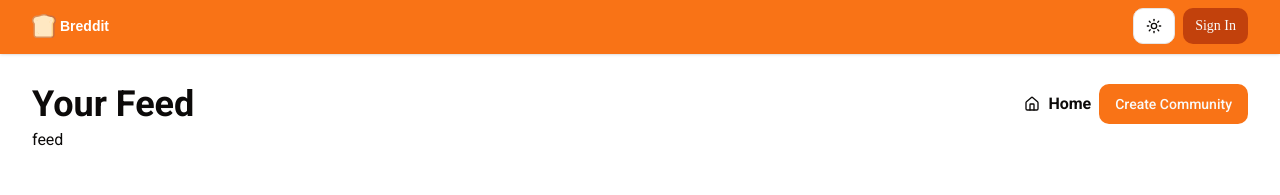
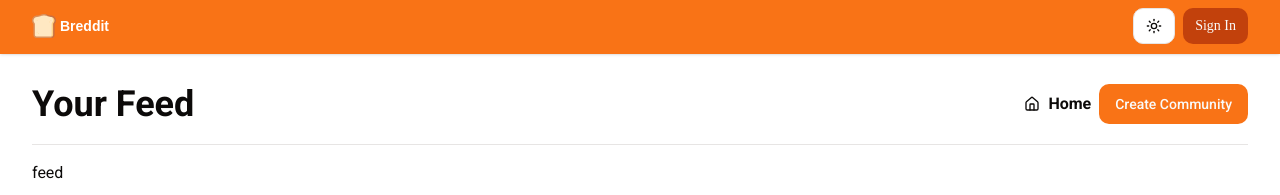
Before and after one commit to hayamaht/breddit, a Next.js app: page / in a window 1280 px wide. Shown: the top 195 px of the page. Built offline with nearby package versions, Linux system fonts and the light colour scheme; no server answers; a web font is replaced by a local one.

Commit message:
change page

```diff
--- a/src/app/page.tsx
+++ b/src/app/page.tsx
@@ -5,7 +5,7 @@
 export default function Home() {
   return (
     <>
-      <div className="flex items-center justify-between">
+      <div className="flex items-center justify-between border-b border-border pb-4 mb-4">
         <h1 className="font-bold text-3xl md:text-4xl">Your Feed</h1>
         <div className="flex items-center space-x-2">
           <div className='font-semibold py-3 flex items-center gap-2'>
```
